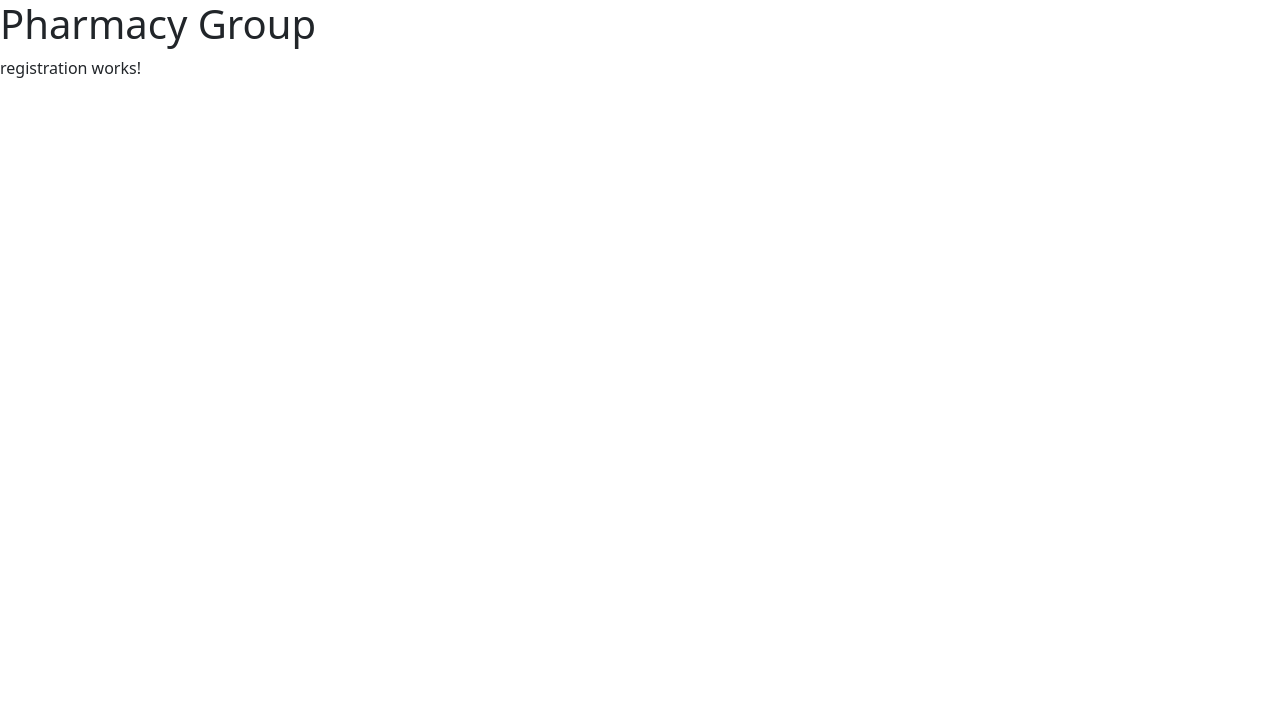
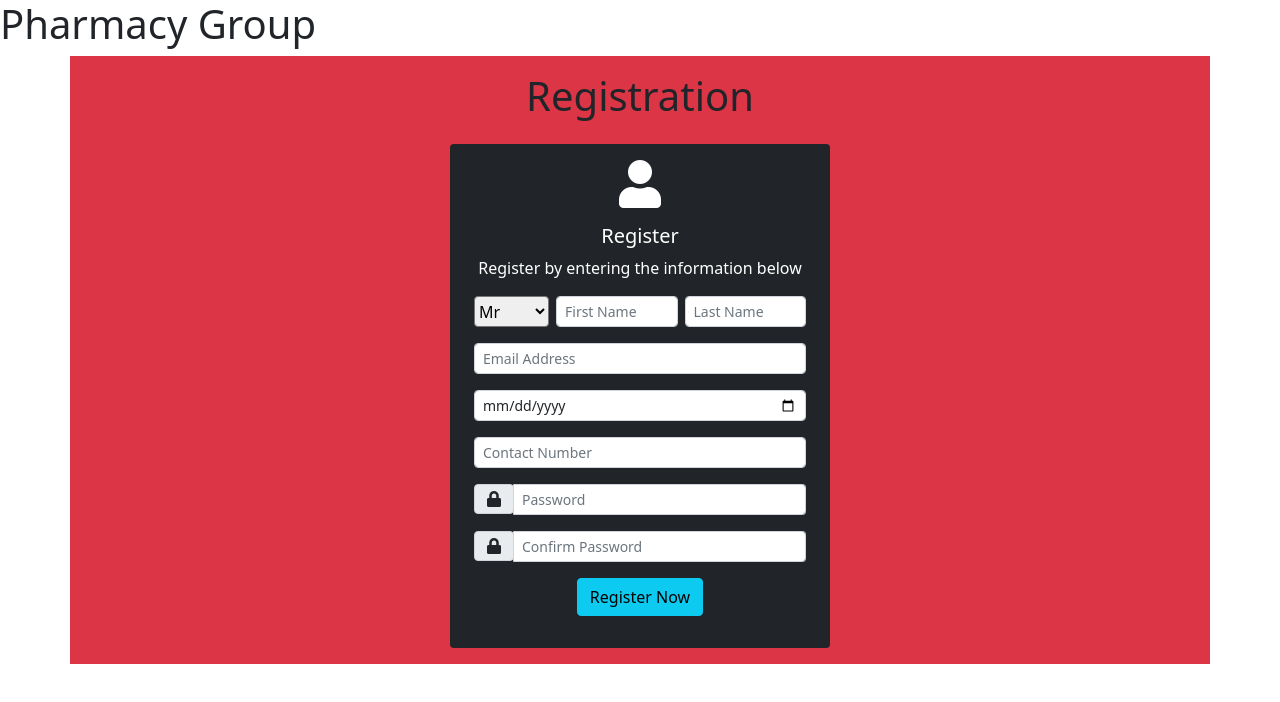
Before and after one commit to JamieNottage/team9-pharmacyapp-angular, an Angular app: page /registration in a window 1280 px wide. Shown: the top 702 px of the page. Built offline with nearby package versions, Linux system fonts and the light colour scheme.

Commit message:
Added form elements to registration page

```diff
--- a/src/app/components/registration/registration.component.html
+++ b/src/app/components/registration/registration.component.html
@@ -1 +1,99 @@
-<p>registration works!</p>
+<link
+  rel="stylesheet"
+  href="https://use.fontawesome.com/releases/v5.15.0/css/all.css"
+/>
+<div class="container bg-danger text-center pb-3">
+  <h1 class="pt-3 pb-3">Registration</h1>
+  <div class="row">
+    <div
+      class="
+        m-auto
+        col-lg-4 col-md-5 col-sm-6 col-xs-7
+        bg-dark
+        text-white
+        ps-4
+        pe-4
+        rounded
+      "
+    >
+      <i class="fas fa-user p-3" style="font-size: 48px"></i>
+      <h5>Register</h5>
+      <p>Register by entering the information below</p>
+      <div class="input-group mb-3">
+        <select class="me-2 rounded" name="title" id="title" required>
+          <option value="Mr" selected>Mr</option>
+          <option value="Miss">Miss</option>
+          <option value="Mrs">Mrs</option>
+          <option value="Ms">Ms</option>
+          <option value="Master">Master</option>
+        </select>
+        <input
+          type="text"
+          class="form-control form-control-sm me-2 rounded"
+          placeholder="First Name"
+          required
+        />
+        <input
+          type="text"
+          class="form-control form-control-sm rounded"
+          placeholder="Last Name"
+          required
+        />
+      </div>
+      <div class="input-group mb-3">
+        <input
+          type="email"
+          class="form-control form-control-sm rounded"
+          placeholder="Email Address"
+          required
+        />
+      </div>
+      <div class="input-group mb-3">
+        <input
+          type="date"
+          class="form-control form-control-sm rounded"
+          placeholder="Date of Birth"
+          required
+        />
+      </div>
+      <div class="input-group mb-3">
+        <input
+          type="tel"
+          class="form-control form-control-sm rounded"
+          placeholder="Contact Number"
+          required
+        />
+      </div>
+      <div class="input-group mb-3">
+        <div class="input-group-prepend">
+          <span class="input-group-text">
+            <i class="fas fa-lock"></i>
+          </span>
+        </div>
+        <input
+          type="password"
+          class="form-control form-control-sm"
+          placeholder="Password"
+          required
+        />
+      </div>
+      <div class="input-group mb-3">
+        <div class="input-group-prepend">
+          <span class="input-group-text">
+            <i class="fas fa-lock"></i>
+          </span>
+        </div>
+        <input
+          type="password"
+          class="form-control form-control-sm"
+          placeholder="Confirm Password"
+          required
+        />
+      </div>
+      <!-- <div class="float-right"><a href="#">Forgot Password?</a></div> -->
+      <div class="pb-3">
+        <button class="btn btn-info mb-3">Register Now</button>
+      </div>
+    </div>
+  </div>
+</div>
```
Also changed, not shown: angular.json (+3 -11 lines).
